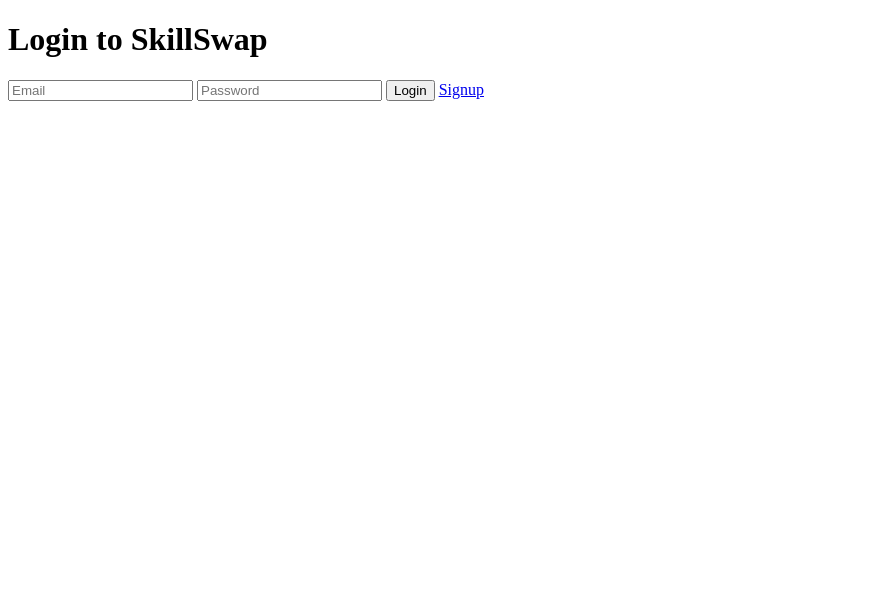
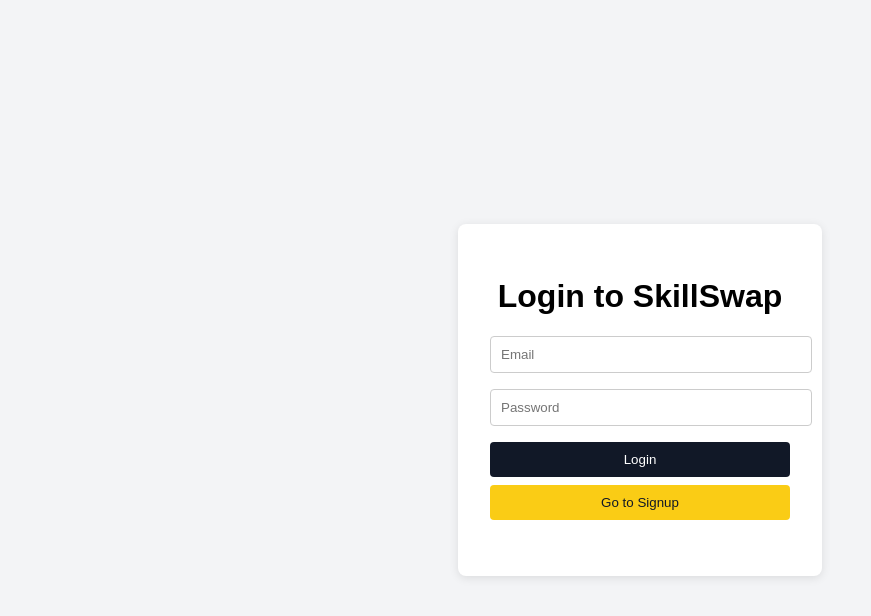
Before and after one commit to Yashbaid19/Testing-Frontend, a plain HTML site: page index.html in a window 1280 px wide. Shown: the whole page, without its empty margins (0-871 px from the left). Drawn offline with Linux system fonts and the light colour scheme.

Commit message:
Update index.html

```diff
--- a/index.html
+++ b/index.html
@@ -5,6 +5,64 @@
   <meta name="viewport" content="width=device-width, initial-scale=1.0"/>
   <title>Skill Swap | Login</title>
   <link rel="stylesheet" href="style.css" />
+  <style>
+    /* You can also move this to style.css */
+    body {
+      font-family: Arial, sans-serif;
+      background: #f3f4f6;
+      display: flex;
+      align-items: center;
+      justify-content: center;
+      height: 100vh;
+      margin: 0;
+    }
+
+    .container {
+      background: white;
+      padding: 2rem;
+      border-radius: 8px;
+      box-shadow: 0 2px 10px rgba(0, 0, 0, 0.1);
+      text-align: center;
+      width: 300px;
+    }
+
+    input {
+      width: 100%;
+      padding: 10px;
+      margin-bottom: 1rem;
+      border: 1px solid #ccc;
+      border-radius: 4px;
+    }
+
+    button {
+      width: 100%;
+      padding: 10px;
+      background: #111827;
+      color: white;
+      border: none;
+      border-radius: 4px;
+      cursor: pointer;
+      margin-bottom: 0.5rem;
+    }
+
+    button:hover {
+      background: #1f2937;
+    }
+
+    .secondary-button {
+      background: #facc15;
+      color: #111827;
+    }
+
+    .secondary-button:hover {
+      background: #fde047;
+    }
+
+    #response {
+      color: red;
+      margin-top: 10px;
+    }
+  </style>
 </head>
 <body>
   <div class="container">
@@ -13,8 +71,12 @@
       <input type="email" name="email" placeholder="Email" required />
       <input type="password" name="password" placeholder="Password" required />
       <button type="submit">Login</button>
-      <a href="signup.html">Signup</a>
     </form>
+
+    <a href="signup.html">
+      <button class="secondary-button">Go to Signup</button>
+    </a>
+
     <p id="response"></p>
   </div>
 
```
